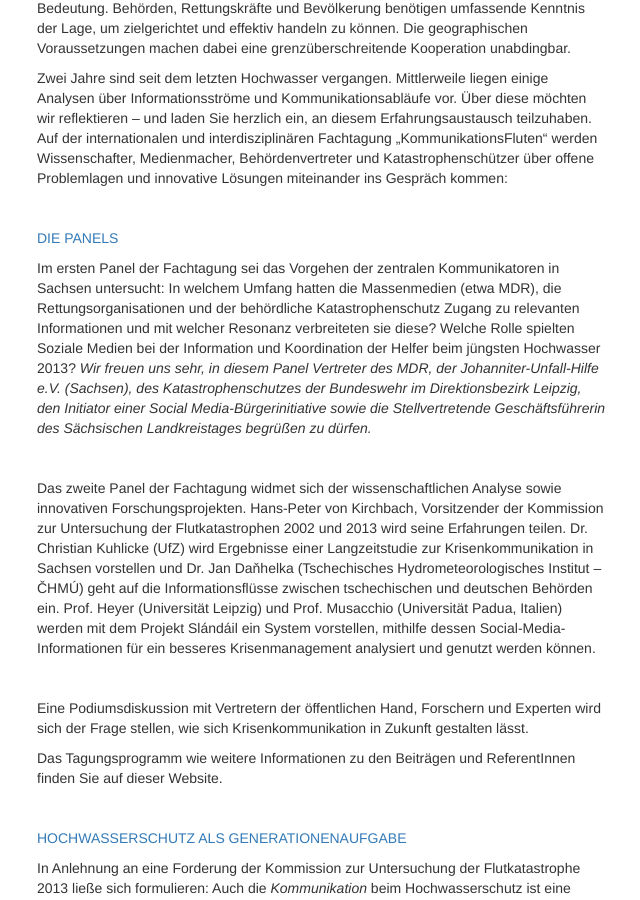
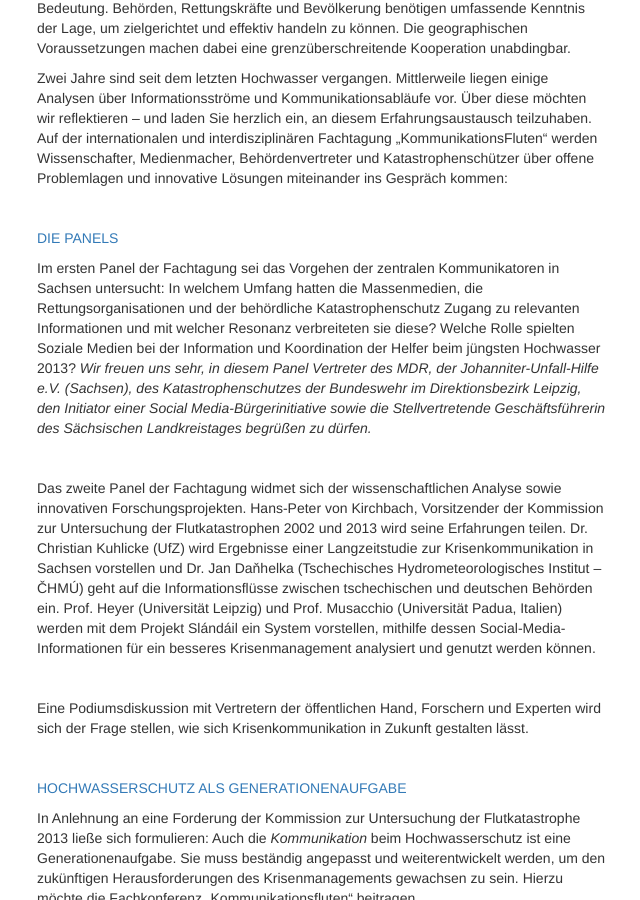
Before and after one commit to susedev/test, a Jekyll site: the page built from konferenz-kommunikationsfluten.html, in a window 1280 px wide and 900 px high, scrolled down 909 px. Shown: the whole window, without its empty margins (228-868 px from the left). Built offline with Jekyll 4.4.1, drawn with Linux system fonts in a browser that asks for light colours; nearby versions of some CDN libraries.

Commit message:
Edit from JekyllCMS

```diff
--- a/konferenz-kommunikationsfluten.html
+++ b/konferenz-kommunikationsfluten.html
@@ -29,9 +29,9 @@ title: Aktuell
 
 <p>&nbsp;</p>
 
-<p><span style="color:#337AB7; text-transform: uppercase; ">Die Panels</span></p>
+<p><a href="{{ site.base_url }}/programm-uebersicht.html"><span style="color:#337AB7; text-transform: uppercase; ">Die Panels</span></a></p>
 
-<p>Im ersten Panel der Fachtagung sei das Vorgehen der zentralen Kommunikatoren in Sachsen untersucht: In welchem Umfang hatten die Massenmedien (etwa MDR), die Rettungsorganisationen und der beh&ouml;rdliche Katastrophenschutz Zugang zu relevanten Informationen und mit welcher Resonanz verbreiteten sie diese? Welche Rolle spielten Soziale Medien bei der Information und Koordination der Helfer beim j&uuml;ngsten Hochwasser 2013? <em>Wir freuen uns sehr, in diesem Panel Vertreter des MDR, der Johanniter-Unfall-Hilfe e.V. (Sachsen), des Katastrophenschutzes der Bundeswehr im Direktionsbezirk Leipzig, den Initiator einer Social Media-B&uuml;rgerinitiative sowie die Stellvertretende Gesch&auml;ftsf&uuml;hrerin des S&auml;chsischen Landkreistages begr&uuml;&szlig;en zu d&uuml;rfen.</em></p>
+<p>Im ersten Panel der Fachtagung sei das Vorgehen der zentralen Kommunikatoren in Sachsen untersucht: In welchem Umfang hatten die Massenmedien, die Rettungsorganisationen und der beh&ouml;rdliche Katastrophenschutz Zugang zu relevanten Informationen und mit welcher Resonanz verbreiteten sie diese? Welche Rolle spielten Soziale Medien bei der Information und Koordination der Helfer beim j&uuml;ngsten Hochwasser 2013? <em>Wir freuen uns sehr, in diesem Panel Vertreter des MDR, der Johanniter-Unfall-Hilfe e.V. (Sachsen), des Katastrophenschutzes der Bundeswehr im Direktionsbezirk Leipzig, den Initiator einer Social Media-B&uuml;rgerinitiative sowie die Stellvertretende Gesch&auml;ftsf&uuml;hrerin des S&auml;chsischen Landkreistages begr&uuml;&szlig;en zu d&uuml;rfen.</em></p>
 
 <p>&nbsp;</p>
 
@@ -41,8 +41,6 @@ title: Aktuell
 
 <p>Eine Podiumsdiskussion mit Vertretern der &ouml;ffentlichen Hand, Forschern und Experten wird sich der Frage stellen, wie sich Krisenkommunikation in Zukunft gestalten l&auml;sst.</p>
 
-<p>Das Tagungsprogramm wie weitere Informationen zu den Beitr&auml;gen und ReferentInnen finden Sie auf dieser Website.</p>
-
 <p>&nbsp;</p>
 
 <p><span style="color:#337AB7; text-transform: uppercase;">Hochwasserschutz als Generationenaufgabe</span></p>
```
